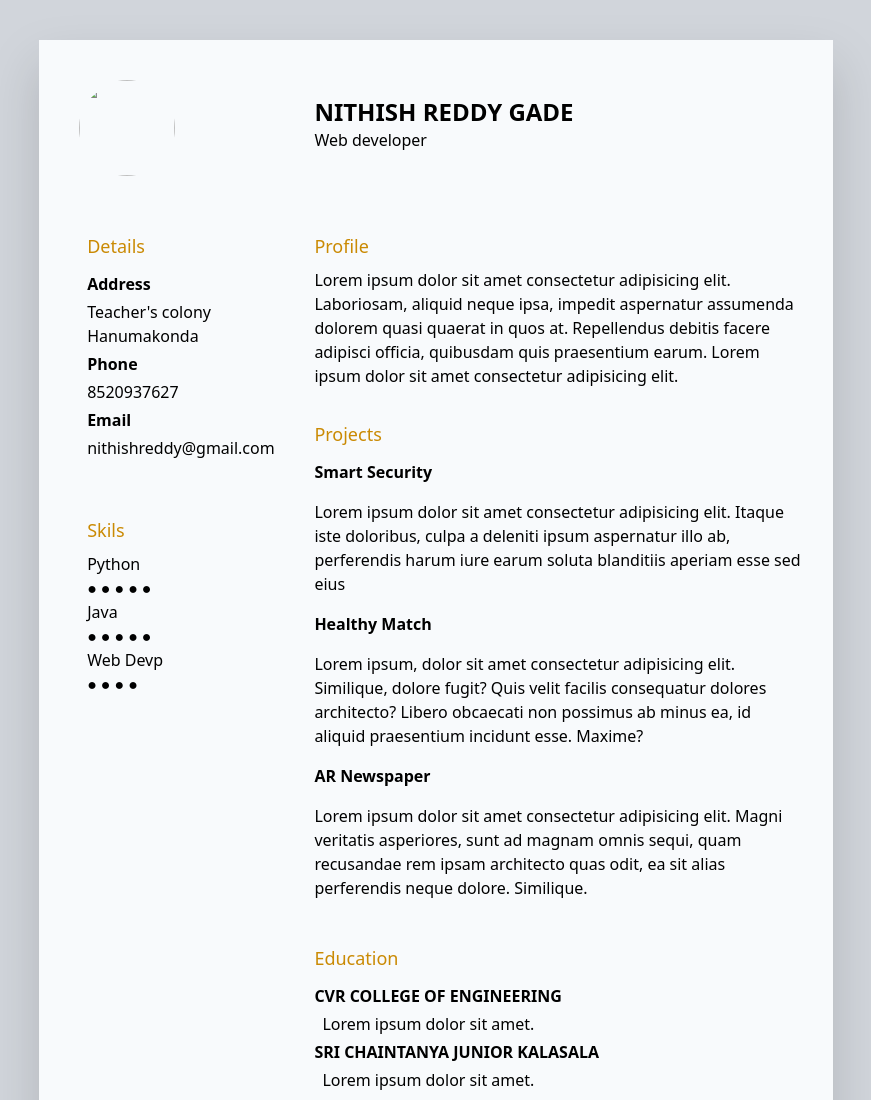
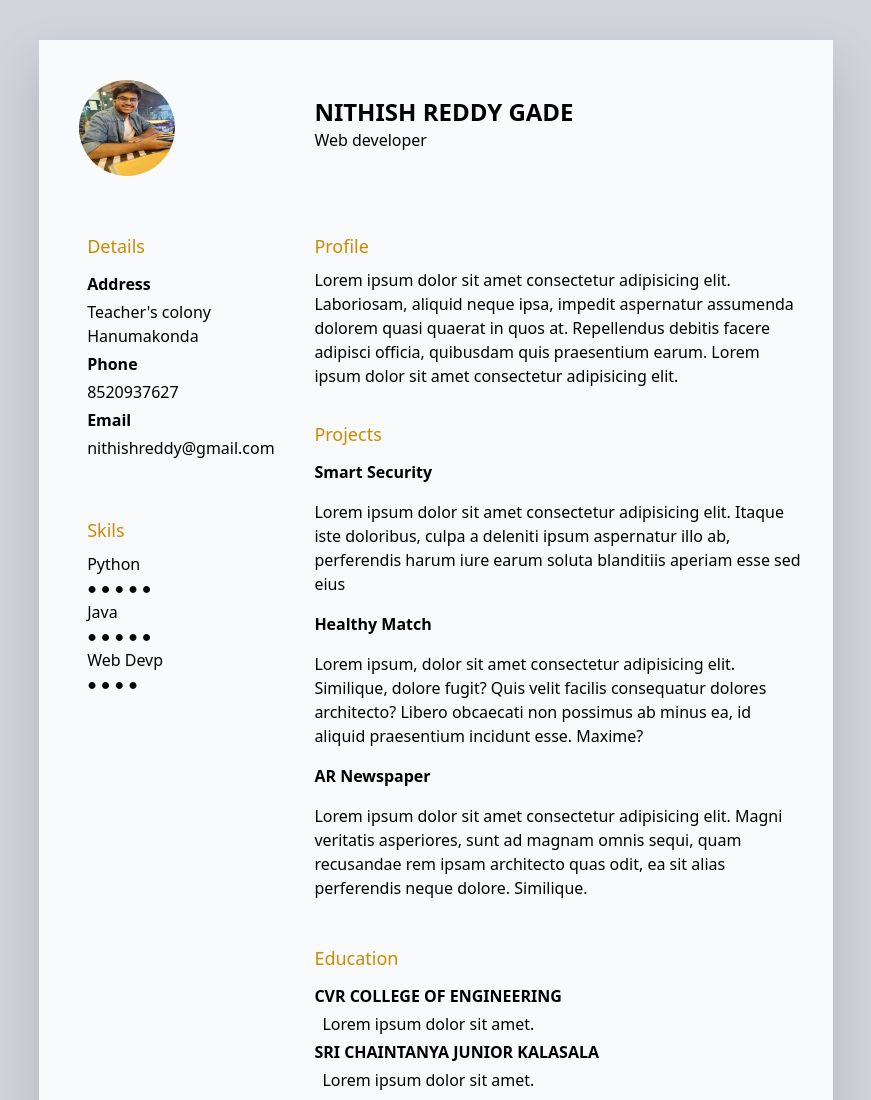
Before and after one commit to nithishreddy27/Resume2, a plain HTML site: page index.html in a window 1280 px wide. Shown: the top 1100 px of the page, without its empty margins (204-1075 px from the left). Drawn offline with nearby package versions, Linux system fonts and the light colour scheme.

Commit message:
Update index.html

```diff
--- a/index.html
+++ b/index.html
@@ -16,7 +16,7 @@
         <div class="col-span-1">
           <!-- image -->
           <img
-            src="source/nithish.jpeg"
+            src="nithish.jpeg"
             alt=""
             class="h-24 w-24 mx-2 mt-2 rounded-full"
           />
```
